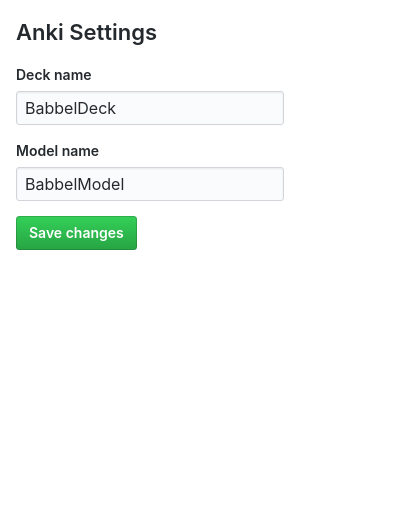
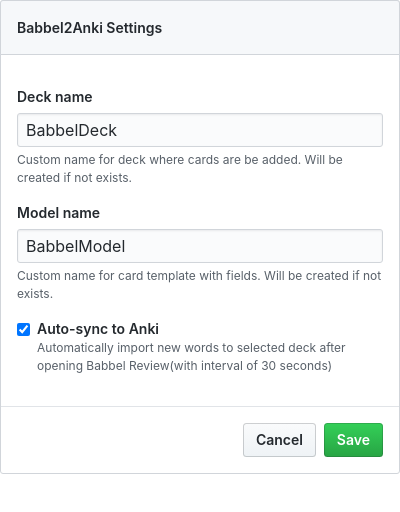
Before and after one commit to pavelgordon/babbel2anki-chrome-extension, a browser extension: page app/popup.html in a window 400 px wide. Drawn offline with Linux system fonts and the light colour scheme.

Commit message:
Better description

```diff
--- a/app/popup.html
+++ b/app/popup.html
@@ -6,34 +6,58 @@
   <link href="styles/primer.css" rel="stylesheet">
 </head>
 <body>
-<form style="padding: 16px ; width: 300px">
-  <h3 class="h2">Anki Settings</h3>
+
+<!--style="width: 300px"-->
+<div class="Box">
+  <div class="Box-header">
+    <h3 class="Box-title">
+      Babbel2Anki Settings
+    </h3>
+  </div>
+  <form>
+    <div class="Box-body">
+
       <div class="form-group">
-    <div class="form-group-header">
-      <label for="deckName_textbox">Deck name</label>
+        <div class="form-group-header"><label>Deck name</label></div>
+        <div class="form-group-body"><input class="form-control" type="text" placeholder="Anki deck name"
+                                            value="BabbelDeck" id="deckName_textbox"/>
         </div>
-    <div class="form-group-body">
-      <input class="form-control" type="text" value="BabbelDeck" id="deckName_textbox" />
-    </div>
+        <p class="note" id="help-text-for-deck-name">
+          Custom name for deck where cards are be added. Will be created if not exists.
+        </p>
       </div>
 
       <div class="form-group">
-    <div class="form-group-header">
-      <label for="modelName_textbox">Model name</label>
+        <div class="form-group-header"><label>Model name</label></div>
+        <div class="form-group-body"><input class="form-control" type="text" placeholder="Anki model name"
+          value="BabbelModel" id="modelName_textbox" />
         </div>
-    <div class="form-group-body">
-      <input class="form-control" type="text" value="BabbelModel" id="modelName_textbox" />
+        <p class="note" id="help-text-for-model-name">
+          Custom name for card template with fields. Will be created if not exists.
+        </p>
+      </div>
+
+
+      <div class="form-checkbox">
+        <label>
+          <input type="checkbox" checked="checked" id="auto-sync-mode"/>
+          Auto-sync to Anki
+        </label>
+        <p class="note" id="help-text-for-checkbox">
+          Automatically import new words to selected deck after opening Babbel Review(with interval of 30 seconds)
+        </p>
       </div>
     </div>
-  <button id="ok_btn" class="btn btn-primary" type="button">Save changes</button>
+    <div class="Box-footer text-right">
+      <button class="btn btn-secondary mr-1">
+        Cancel
+      </button>
+      <button class="btn btn-primary" id="ok_btn">
+        Save
+      </button>
+    </div>
   </form>
-<!--<div style="padding: 20px 20px 20px 20px;">-->
-<!--  <h3>Hello,</h3>-->
-<!--  <p>Please enter deck and model names : </p>-->
-<!--  <input id="deckName_textbox" />-->
-<!--  <input id="modelName_textbox" />-->
-<!--  <button id="ok_btn" type="button">OK</button>-->
-<!--</div>-->
+</div>
 
 </body>
 </html>
--- a/app/scripts/popup.js
+++ b/app/scripts/popup.js
@@ -10,8 +10,9 @@
 async function initiateStorageAndUI() {
   const deckName = await getOrInitProperty('deckName', 'BabbelDeck')
   const modelName = await getOrInitProperty('modelName', 'BabbelModel')
-  console.log('Deck and Model Names are', deckName, modelName);
-  refreshPopup({deckName: deckName, modelName: modelName})
+  const autoSyncMode = await getOrInitProperty('autoSyncMode', 'true')
+  console.log('Deck, Model Names and autoSyncMode are', deckName, modelName, autoSyncMode);
+  refreshPopup({deckName: deckName, modelName: modelName, autoSyncMode: autoSyncMode})
 
   document.getElementById('ok_btn')
     .addEventListener('click', () => updateValues());
@@ -20,7 +21,8 @@
 function getOrInitProperty(property, defaultValue) {
   return new Promise((resolve) => {
       chrome.storage.sync.get([property], result => {
-        if (!result[property]) {
+        console.log(property,result[property] )
+        if (result[property] === undefined || result[property] == null) {
           result[property] = defaultValue
           chrome.storage.sync.set({property: defaultValue},
             () => console.log(`initiated property ${property} with value ${defaultValue}`));
@@ -32,19 +34,25 @@
 }
 
 function updateValues() {
+
   const deckName = document.getElementById('deckName_textbox').value
   const modelName = document.getElementById('modelName_textbox').value
+  const autoSyncMode = document.getElementById('auto-sync-mode').checked
+  console.log("updateValues", autoSyncMode)
 
   chrome.storage.sync.set({
     deckName: deckName,
-    modelName: modelName
+    modelName: modelName,
+    autoSyncMode: autoSyncMode
   }, function () {
-    console.log(`updated values: deckName: ${deckName}, modelName: ${modelName}`);
+    console.log(`updated values: deckName: ${deckName}, modelName: ${modelName}, autoSyncMode: ${autoSyncMode}` );
   });
 }
 
 
 function refreshPopup(holder) {
+  console.log('refreshPopup', holder)
   document.getElementById('deckName_textbox').value = holder.deckName
   document.getElementById('modelName_textbox').value = holder.modelName
+  document.getElementById('auto-sync-mode').checked = holder.autoSyncMode
 }
```
Also changed, not shown: app/scripts/contentscript.js (+50 -24 lines), README.md. Lines whose indentation alone changed are shown as unchanged.
